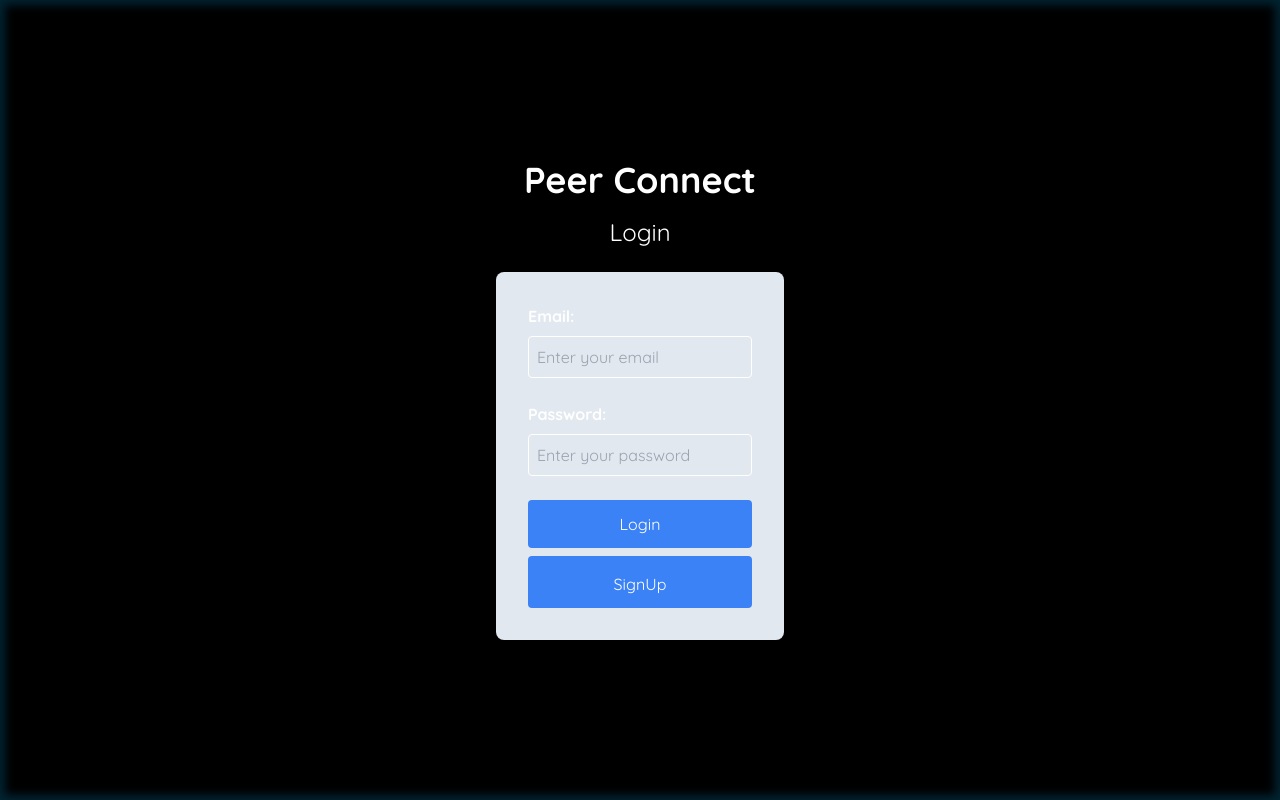
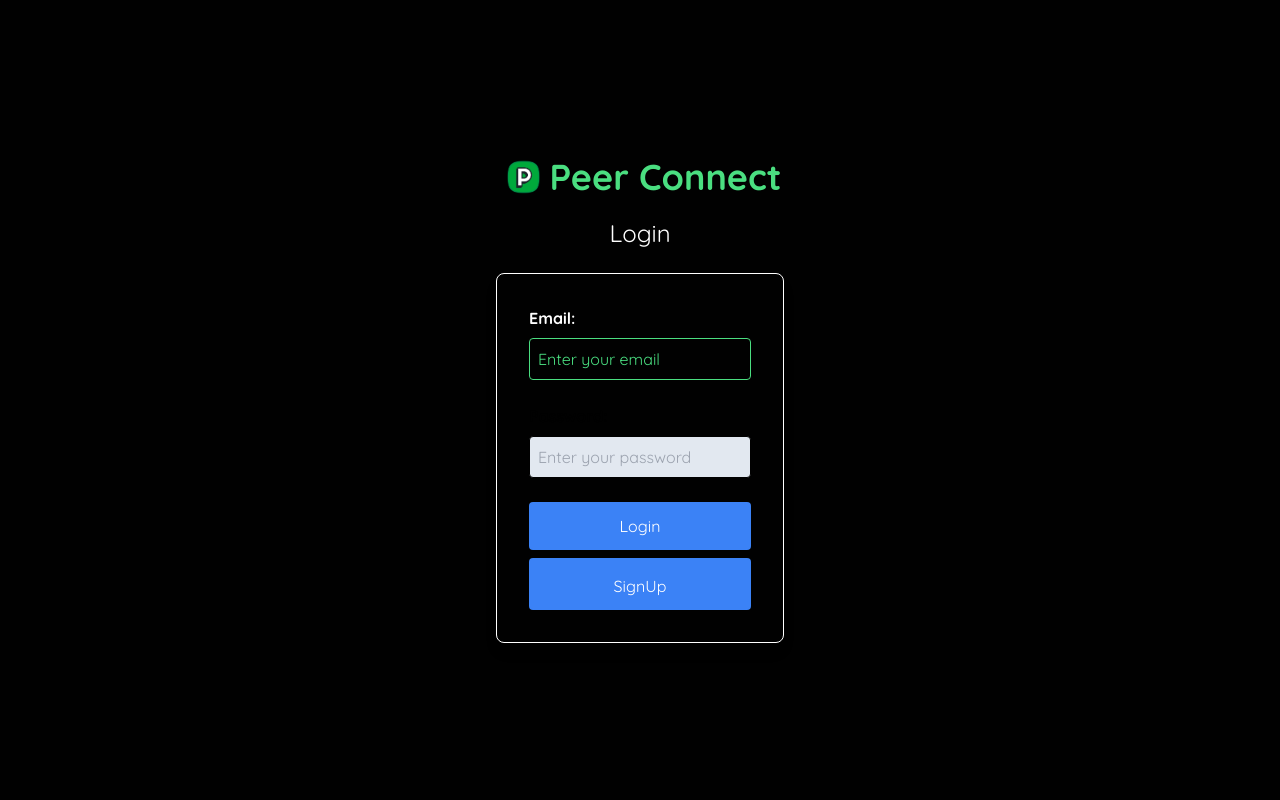
Before and after one commit to samar12-rad/Peer-Connect, a React (Vite) app in the folder Peer-Connect-Frontend/: page /login in a window 1280 px wide. Built offline with nearby package versions, Linux system fonts and the light colour scheme.

Commit message:
save local changes

```diff
--- a/Peer-Connect-Frontend/src/pages/Signup/Signup.jsx
+++ b/Peer-Connect-Frontend/src/pages/Signup/Signup.jsx
@@ -4,10 +4,6 @@ import Card from '../../Components/finderComponents/Card';
 import ProjectModal from '../../Components/unitComponents/ProjectModal';
 import { LinkPreview } from '../../Components/unitComponents/LinkPreview';
 import { motion } from 'framer-motion';
-
-import dotenv from 'dotenv';
-
-dotenv.config();
 
 const Signup = () => {
   const [isModalOpen, setIsModalOpen] = useState(false);
@@ -25,7 +21,7 @@ const Signup = () => {
 
   const MAX_PROJECTS = 5;
 
-  const backendUrl = process.env.BACKEND_URI;
+  const backendUrl = import.meta.BACKEND_URI;
 
   // Use backendUrl wherever you need the backend URL
   console.log(backendUrl);
--- a/Peer-Connect-Frontend/src/pages/login/Login.jsx
+++ b/Peer-Connect-Frontend/src/pages/login/Login.jsx
@@ -1,5 +1,5 @@
 import { useState } from 'react';
-
+import peer from '../../assets/Peerlist.png';
 const Login = () => {
   const [email, setEmail] = useState('');
   const [password, setPassword] = useState('');
@@ -11,16 +11,22 @@ const Login = () => {
   };
 
   return (
-    <div className="flex h-screen flex-col items-center justify-center bg-gray-200">
-      <h1 className="mb-4 text-4xl font-bold text-gray-800">Peer Connect</h1>
+    <div className="bg-black-2 flex h-screen flex-col items-center justify-center">
+      <div className="mb-5 flex items-center justify-center">
+        <img className="h-9" src={peer}></img>
+
+        <h1 className="text-4xl font-bold text-gray-800 text-green-400">
+          Peer Connect
+        </h1>
+      </div>
       <h2 className="mb-6 text-2xl text-gray-600">Login</h2>
 
       <form
-        className="w-72 rounded-lg bg-slate-200 p-8 shadow-lg"
+        className="bg-black-2 text-black-2 w-72 rounded-lg border border-white p-8 shadow-lg"
         onSubmit={handleSubmit}
       >
         <div className="mb-6">
-          <label htmlFor="email" className="mb-2 block font-bold">
+          <label htmlFor="email" className="mb-2 block font-bold text-white">
             Email:
           </label>
           <input
@@ -30,7 +36,7 @@ const Login = () => {
             onChange={(e) => setEmail(e.target.value)}
             placeholder="Enter your email"
             required
-            className="w-full rounded border border-gray-300 bg-slate-200 p-2 focus:outline-none"
+            className="bg-black-2 w-full rounded border border-gray-300 border-green-400 p-2 text-white placeholder-green-400 focus:outline-none"
           />
         </div>
         <div className="mb-6">
--- /dev/null
+++ b/Peer-Connect-Frontend/webpack.config.js
@@ -0,0 +1,5 @@
+const Dotenv = require('dotenv-webpack');
+
+module.exports = {
+  plugins: [new Dotenv()],
+};
--- a/package.json
+++ b/package.json
@@ -33,13 +33,16 @@
   "license": "MIT",
   "devDependencies": {
     "concurrently": "^9.0.1",
+    "dotenv": "^16.4.5",
     "eslint": "^8.57.1",
     "eslint-config-prettier": "^9.1.0",
     "eslint-plugin-prettier": "^5.2.1",
     "husky": "^8.0.0",
     "lint-staged": "^15.2.10",
     "prettier": "^3.3.3",
-    "prettier-plugin-tailwindcss": "^0.6.8"
+    "prettier-plugin-tailwindcss": "^0.6.8",
+    "webpack": "^5.96.1",
+    "webpack-cli": "^5.1.4"
   },
   "lint-staged": {
     "Peer-Connect-Frontend/**/*.{js,jsx,ts,tsx,json,css,scss,md}": "prettier --write",
```
Also changed, not shown: 1 other file (tests, documents, lock files or other folders).
